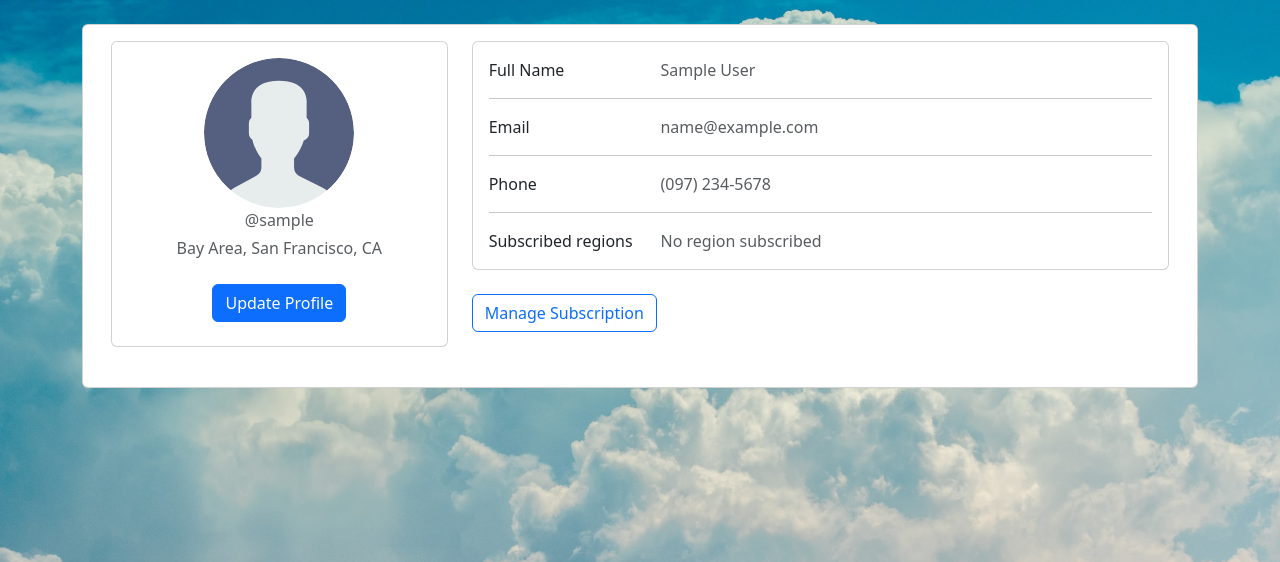
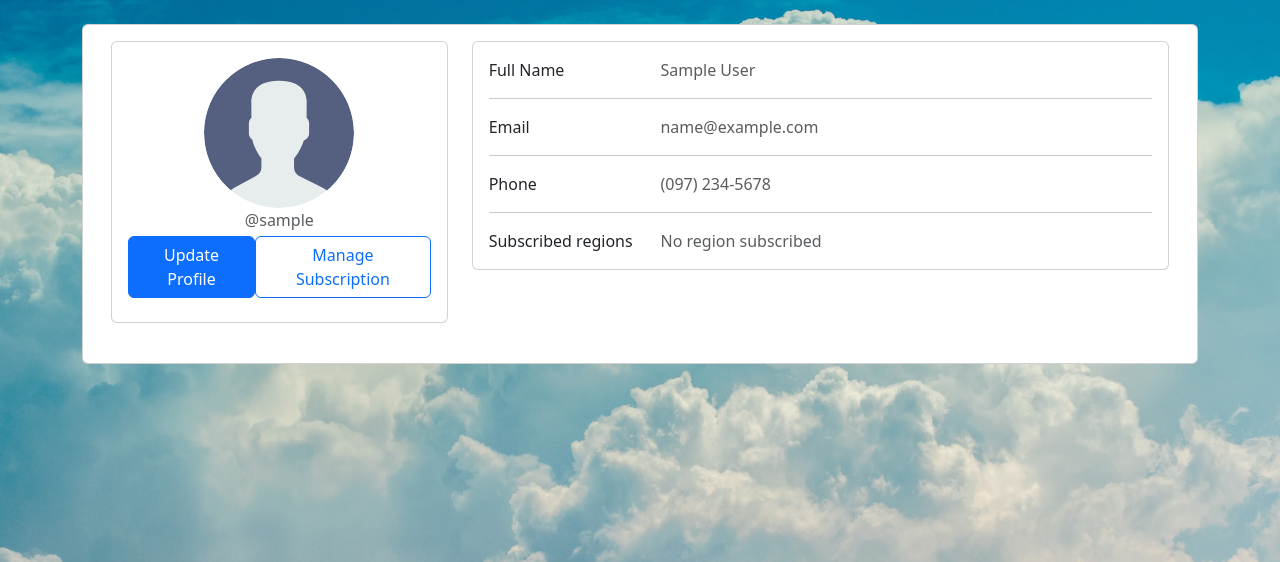
Before and after one commit to nokekip/FLARE, a Django app: page /accounts/profile/ in a window 1280 px wide. Shown: the part 69-631 px from the top of the page. Run offline with Django 5.2, Linux system fonts and the light colour scheme; the visitor is signed in with stand-in values (Sample User, id 1); data that the repository does not hold is empty; some libraries are stand-ins or nearby versions.

Commit message:
moved the buttons

```diff
--- a/templates/users/profile.html
+++ b/templates/users/profile.html
@@ -12,13 +12,13 @@
                         class="rounded-circle img-fluid" style="width: 150px;">
                       <!-- <h5 class="my-3">John Smith</h5> -->
                       <p class="text-muted mb-1">@{{ user.username }}</p>
-                      <p class="text-muted mb-4">Bay Area, San Francisco, CA</p>
-                      <div class="d-flex justify-content-center mb-2">
+                      <div class="d-flex justify-content-around mb-2">
                         <button type="button" class="btn btn-primary" data-bs-toggle="modal" data-bs-target="#updateProfile">
                             Update Profile
                         </button>
-
-
+                        <button type="button" class="btn btn-outline-primary" data-bs-toggle="modal" data-bs-target="#updateSubscription">
+                          Manage Subscription
+                        </button>
                       </div>
                     </div>
                   </div>
@@ -72,9 +72,6 @@
                     </div>
                 </div>
             <!-- update user -->
-            <button type="button" class="btn btn-outline-primary" data-bs-toggle="modal" data-bs-target="#updateSubscription">
-                Manage Subscription
-            </button>
 
             <!-- Modal -->
             <div class="modal fade" id="updateProfile" tabindex="-1" aria-labelledby="exampleModalLabel" aria-hidden="true">
```
